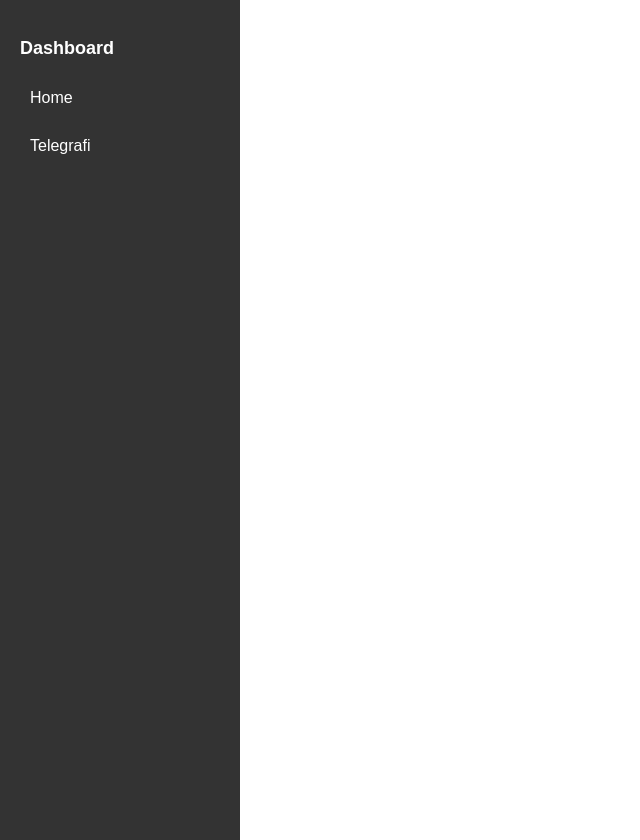
After one commit to jsefiu1/starlabsAPI, a FastAPI app: template app/templates/home.html in a window 1280 px wide. The commit adds this page. Shown: the whole page, without its empty margins (0-640 px from the left). Run offline with FastAPI, Linux system fonts and the light colour scheme; the template is opened without the code that fills it, so the values that code supplies are empty.

Commit message:
Added home files for dashboard

```diff
--- a/app/models/telegrafi.py
+++ b/app/models/telegrafi.py
@@ -10,3 +10,4 @@ class Article(Base):
     details_link = Column(String(500))
     image_link = Column(String(500))
     date_posted = Column(DateTime)
+    date_scraped = Column(DateTime)
--- a/app/scrapers/telegrafi.py
+++ b/app/scrapers/telegrafi.py
@@ -1,5 +1,6 @@
 from app.scrapers.base import Scraper
 from bs4 import BeautifulSoup
+from datetime import datetime, timedelta
 import requests
 import logging
 from app.utils.time import string_ago_to_datetime
@@ -38,11 +39,13 @@ class TelegrafiScraper(Scraper):
                 image_link = image_item.get("src") if image_item else "No link found"
                 time_ago = article.find("div", class_="post_date_info").text
                 date_posted = string_ago_to_datetime(time_ago)
+                date_scraped = datetime.now()
                 data = {
                     "name": name,
                     "details_link": details_link,
                     "image_link": image_link,
                     "date_posted": date_posted,
+                    "date_scraped": date_scraped,
                 }
 
                 results.append(data)
@@ -56,6 +59,7 @@ class TelegrafiScraper(Scraper):
                     details_link=result["details_link"],
                     image_link=result["image_link"],
                     date_posted=result["date_posted"],
+                    date_scraped=result["date_scraped"],
                 )
 
                 if session.query(Article).filter_by(name=article.name).first():
--- /dev/null
+++ b/app/templates/home.html
@@ -0,0 +1,91 @@
+<!DOCTYPE html>
+<html>
+<head>
+    <title>Home</title>
+    <style>
+        body {
+            display: flex;
+            margin: 0;
+            padding: 0;
+            font-family: Arial, sans-serif;
+        }
+
+        .sidebar {
+            width: 200px;
+            background-color: #333;
+            color: #fff;
+            padding: 20px;
+            height: 100vh;
+        }
+
+        .sidebar h3 {
+            margin-bottom: 20px;
+            font-size: 18px;
+            font-weight: bold;
+        }
+
+        .sidebar ul {
+            list-style-type: none;
+            padding: 0;
+            margin: 0;
+        }
+
+        .sidebar li {
+            margin-bottom: 10px;
+        }
+
+        .sidebar-link {
+            color: #fff;
+            text-decoration: none;
+            display: block;
+            padding: 10px;
+            border-radius: 5px;
+            transition: background-color 0.3s ease;
+        }
+
+        .sidebar-link:hover {
+            background-color: #555;
+        }
+
+        .content {
+            flex-grow: 1;
+            padding: 20px;
+            height: calc(100vh - 40px);
+        }
+
+        .telegrafi-view {
+            height: 100%;
+            width: 100%;
+            border: none;
+        }
+    </style>
+    <script src="https://code.jquery.com/jquery-3.6.0.min.js"></script>
+    <script>
+        $(document).ready(function() {
+            $('a.sidebar-link').on('click', function(e) {
+                e.preventDefault();
+                var url = $(this).attr('href');
+                if (url === '/home') {
+                    $('.content').html('');  // Clear the content
+                    return;
+                }
+                $('.content').html('<iframe class="telegrafi-view" src="' + url + '"></iframe>');
+            });
+        });
+    </script>
+</head>
+<body>
+    <div class="sidebar">
+        <h3>Dashboard</h3>
+        <ul>
+            <li><a href="/home" class="sidebar-link">Home</a></li>
+            <li><a href="/telegrafi/view" class="sidebar-link">Telegrafi</a></li>
+            <!-- Add more sidebar items as needed -->
+        </ul>
+    </div>
+
+    <div class="content">
+        <!-- The initial content will be loaded here -->
+    </div>
+</body>
+</html>
--- a/docker-compose.yml
+++ b/docker-compose.yml
@@ -12,6 +12,8 @@ services:
       POSTGRES_USER: postgres
       POSTGRES_PASSWORD: 12345
       POSTGRES_DB_NAME: fastapi
+      TZ: "Europe/Tirane"
+
 
   postgres:
     image: postgres
@@ -22,6 +24,8 @@ services:
       POSTGRES_USER: postgres
       POSTGRES_PASSWORD: 12345
       POSTGRES_DB: fastapi
+      TZ: "Europe/Tirane"
+
     volumes:
       - postgres_data:/var/lib/postgresql/data
 
--- a/manage.py
+++ b/manage.py
@@ -2,7 +2,7 @@ import uvicorn
 from fastapi import FastAPI
 from app.utils.database import test_db_connection
 import uvicorn
-from app.routers import telegrafi
+from app.routers import telegrafi, home
 from app.models import Base
 from app.utils.database import engine
 
@@ -19,6 +19,7 @@ def test_database_connection():
     return test_db_connection()
 
 
+app.include_router(home.router)
 app.include_router(telegrafi.router)
 
 Base.metadata.create_all(engine)
```
Also changed, not shown: app/routers/home.py (added, +17 -0 lines), app/templates/telegrafi.html (+9 -2 lines).
